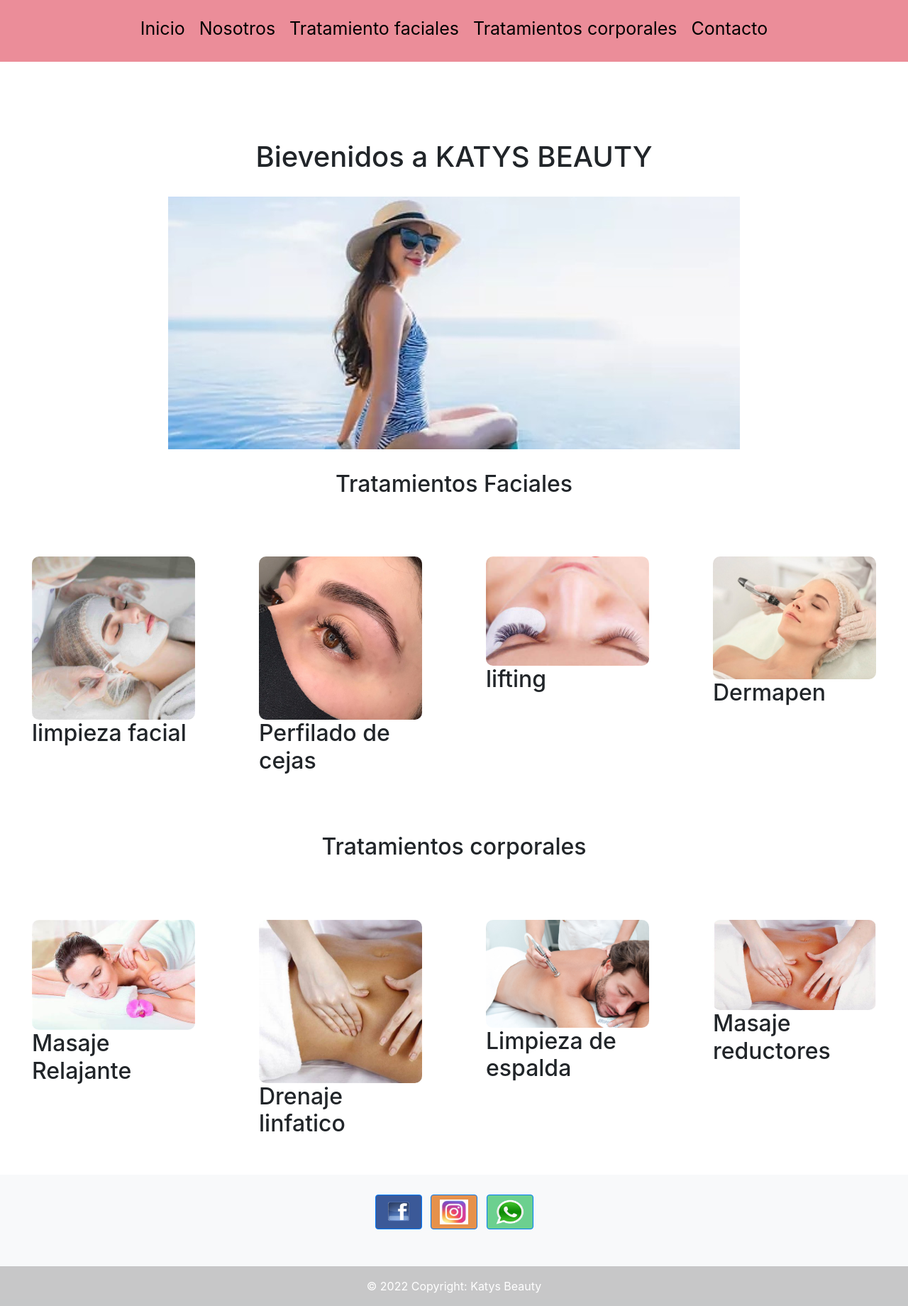
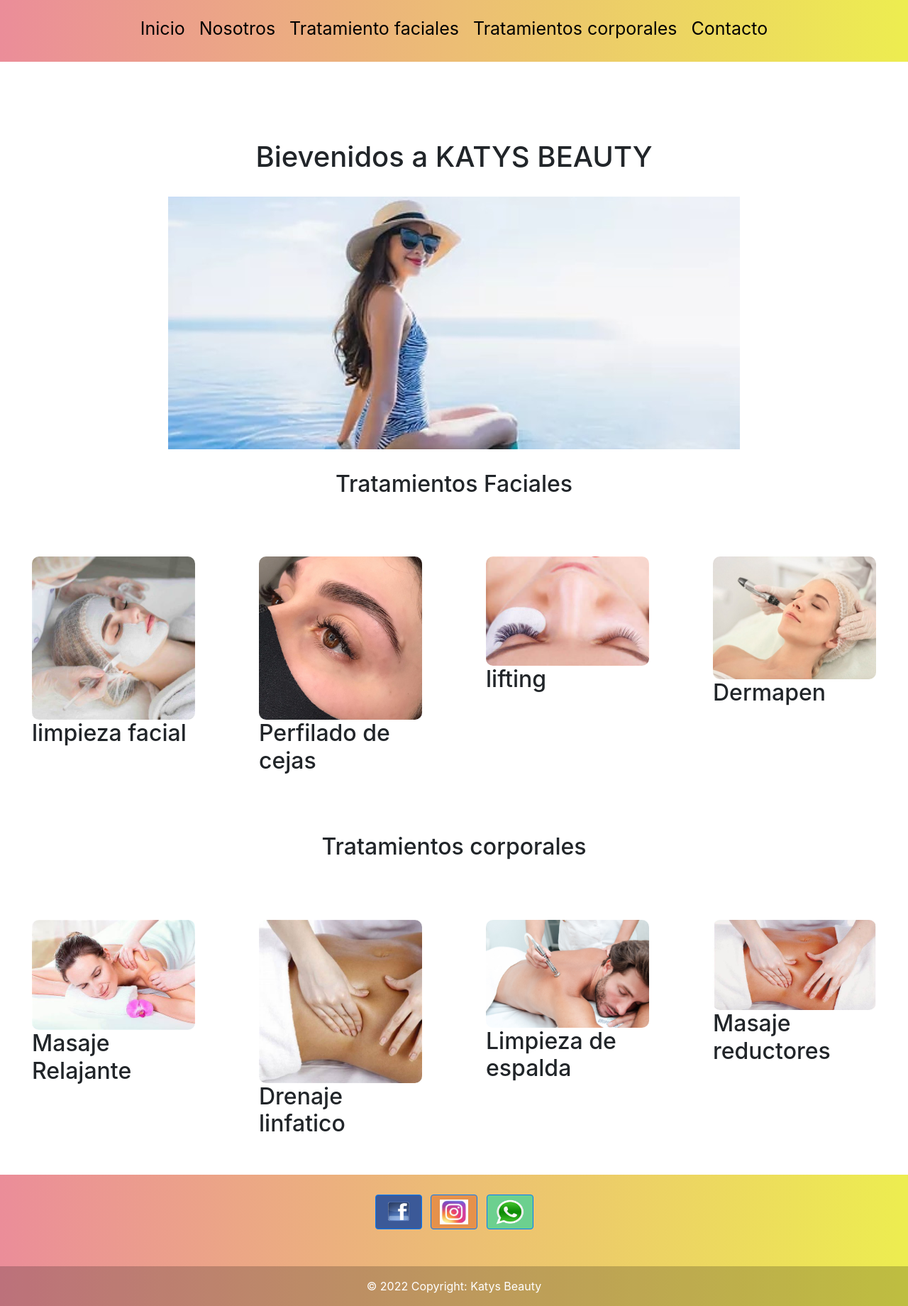
Before and after one commit to Gene2833/Katys-Beauty, a plain HTML site: page index.html in a window 1280 px wide. Shown: the part 203-2043 px from the top of the page at 71% size. Drawn offline with Linux system fonts and the light colour scheme.

Commit message:
añadiendo grandientes

```diff
--- a/css/estilos.css
+++ b/css/estilos.css
@@ -37,7 +37,7 @@
 
 nav{
     grid-area: nav;
-     background-color: #eb8d99;
+     background: linear-gradient(to left,rgb(237, 237, 80),#eb8d99);
     height: 90px;
 }
 
@@ -57,7 +57,7 @@ nav ul li a{
 }
 
 footer{
-    background-color: #eb8d99;
+    background: linear-gradient(to left, rgb(237, 237, 80),#eb8d99);
 }
 
 footer p{
```
